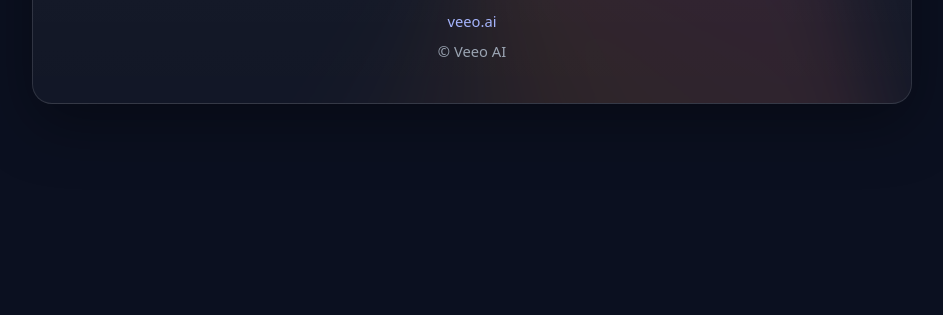
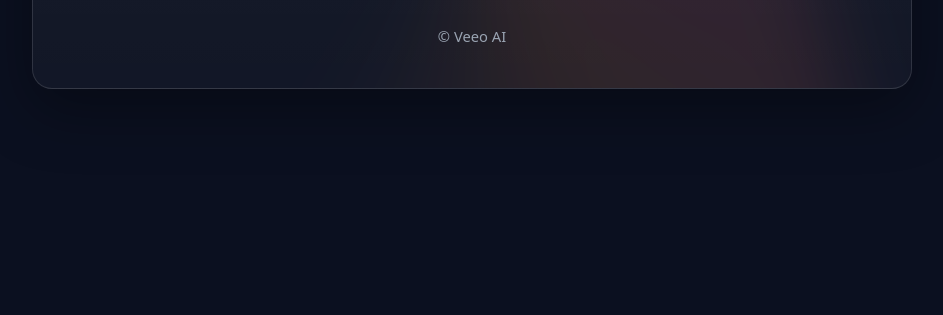
Before and after one commit to thehovercam/veeo.ai, a plain HTML site: page index.html in a window 1280 px wide. Shown: the part 485-800 px from the top of the page, without its empty margins (168-1111 px from the left). Drawn offline with Linux system fonts and the light colour scheme.

Commit message:
Comment out contact information in footer

```diff
--- a/index.html
+++ b/index.html
@@ -60,7 +60,7 @@
       </form> -->
 
       <footer>
-        <div><!--Contact: <a href="mailto:ji@veeo.ai">ji@veeo.ai</a> · !--><a href="https://www.veeo.ai" rel="noopener">veeo.ai</a></div>
+<!--         <div>Contact: <a href="mailto:ji@veeo.ai">ji@veeo.ai</a> · <a href="https://www.veeo.ai" rel="noopener">veeo.ai</a></div> -->
         <div style="margin-top:.4rem">© <span id="year"></span> Veeo AI</div>
       </footer>
     </section>
```
